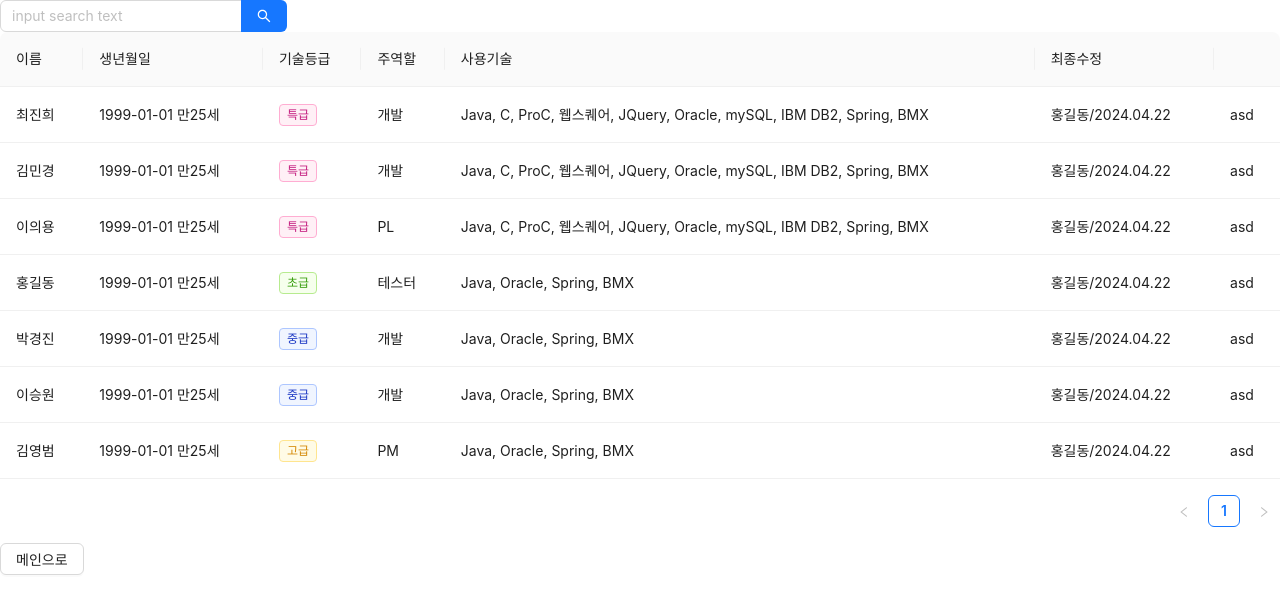
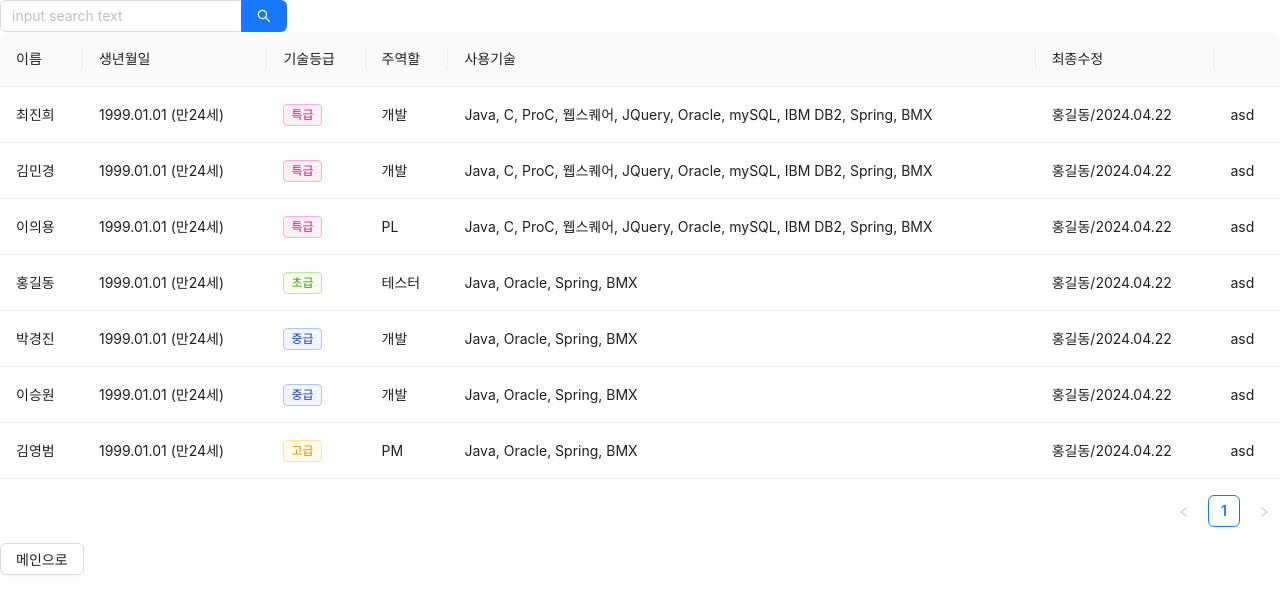
Before and after one commit to hahbr88/vite_for_react_and_tailwind, a React (Vite) app: page /table in a window 1280 px wide. Shown: the top 614 px of the page. Built offline with nearby package versions, Linux system fonts and the light colour scheme.

Commit message:
UPD : CustomTable_만나이계산 함수명 변경 : ageCalculator -> calcAgeColumns

```diff
--- a/src/components/CustomTable.tsx
+++ b/src/components/CustomTable.tsx
@@ -35,6 +35,21 @@ function CustomTag({ skGrade }) {
   );
 }
 
+const calcAgeColumns = (birth) => {
+  if(stringUtil.isEmpty(birth)) {
+    return "-";
+  }
+  // 오늘 날짜 구하기
+  const todayObj = dateUtil.getSysdateObject();
+  const todayStr = String(Object.values(todayObj));
+  // 만 나이 구하기
+  const age = dateUtil.calcAgeBirth(birth, todayStr);
+  const result = dateUtil.getFormattedDate(birth, ".");
+
+  return `${result} (만${age}세)`;
+};
+
+/*
 const ageCalculator = (date) => {
   const birthStr = dateUtil.getFormattedDate(date, "-");
   const now = new Date();
@@ -45,6 +60,7 @@ const ageCalculator = (date) => {
 
   return `${birthStr} 만${age}세`;
 };
+*/
 
 // 테이블의 컬럼 정의(by. antd Table Component)
 // - ["column"] : 테이블의 열을 나타내며, "이름"과 "키" 등의 속성을 가짐
@@ -64,7 +80,7 @@ const columns: TableProps<DataType>["columns"] = [
     title: "생년월일",
     dataIndex: "birth",
     key: "birth",
-    render: (text) => ageCalculator(text),
+    render: (text) => calcAgeColumns(text),
   },
   {
     title: "기술등급",
```
Also changed, not shown: 1 other file (tests, documents, lock files or other folders).
